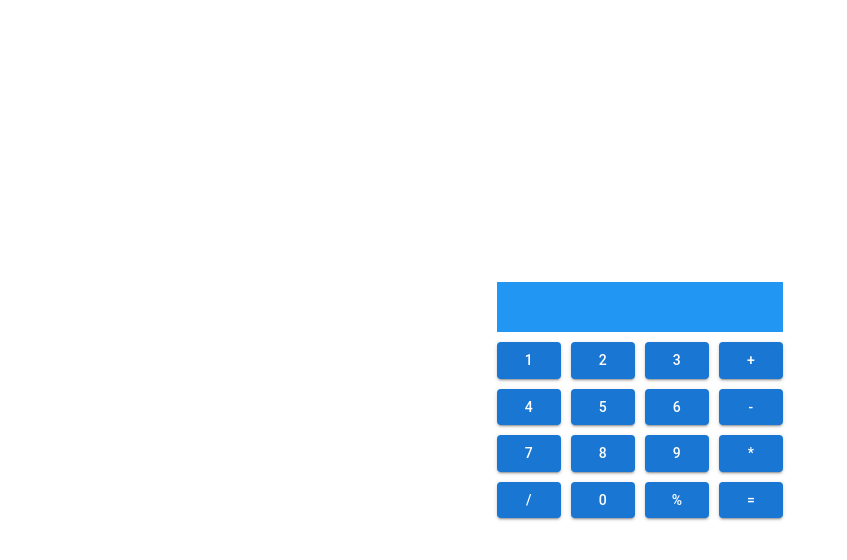
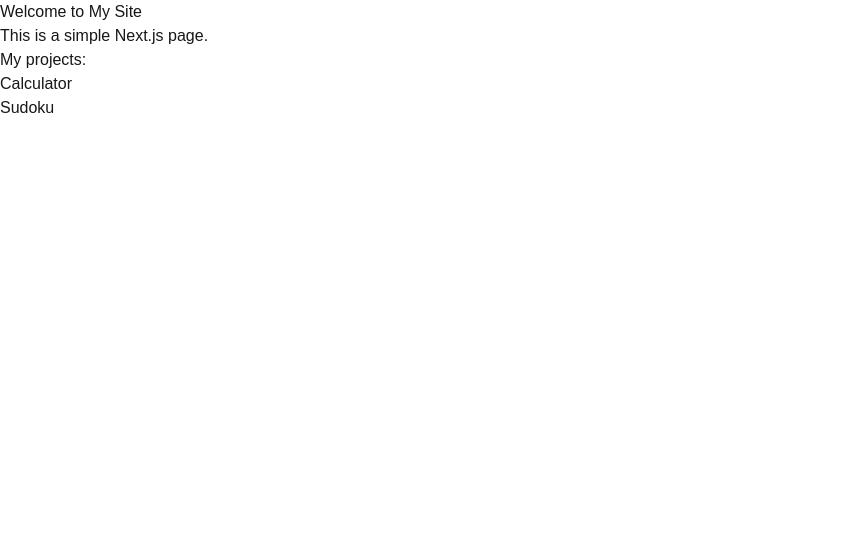
Before and after one commit to BartlomiejSzkodny/CalculatorNextjs, a Next.js app in the folder mysite/: page / in a window 1280 px wide. Shown: the top 560 px of the page, without its empty margins (0-847 px from the left). Built offline with nearby package versions, Linux system fonts and the light colour scheme.

Commit message:
working on sudoku on site

```diff
--- a/mysite/app/page.tsx
+++ b/mysite/app/page.tsx
@@ -1,49 +1,20 @@
-"use client";
-import { useEffect, useState } from 'react';
-import { Button } from '@mui/material';
-import { blue } from '@mui/material/colors';
+import React from 'react';
 
 export default function Home() {
-  const [isClient, setIsClient] = useState(false);
-  const [view, setView] = useState("");
+    return (
+        <div>
+            <h1>Welcome to My Site</h1>
+            <p>This is a simple Next.js page.</p>
+            <p>My projects:</p>
+            <ul>
+                <li><a href="/calculator">Calculator</a></li>
+                <li><a href="/sudoku">Sudoku</a></li>
 
-  useEffect(() => {
-    setIsClient(true);
-  }, []);
-  let value = 0;
-  const handleClick = (but: string | number) => {
-    // Add your specific logic for each button here
-    console.log(but);
-    if (but === '=') {
-      try {
-        value = eval(view);
-        setView(value.toString());
-      } catch (e) {
-        setView("Error");
-      }
-      return;
-    }
-    setView(prevView => prevView + but.toString());
+            </ul>
 
 
-  };
-
-  return (
-    <div>
-      <div style={{ display: 'flex', justifyContent: 'center', alignItems: 'center', height: '100vh' }}>
-        <div style={{ display: 'grid', gridTemplateColumns: 'repeat(4, 1fr)', gap: '10px' }}>
-          <div style={{ backgroundColor: blue[500], gridColumn: 'span 4', height: 50, color: "white", display: 'flex', alignItems: 'center', justifyContent: 'right' }}>
-        <h1 style={{ margin: 0 }}>{view}</h1>
-          </div>
-          {[1, 2, 3, '+', 4, 5, 6, '-', 7, 8, 9, '*', '/', 0, '%', '='].map((but) => (
-        <Button key={but} variant="contained" onClick={() => handleClick(but)}>
-          {but}
-        </Button>
-          ))}
-        </div>
-      </div>
-      </div>
 
 
-  );
-}
+        </div>
+    );
+};
```
